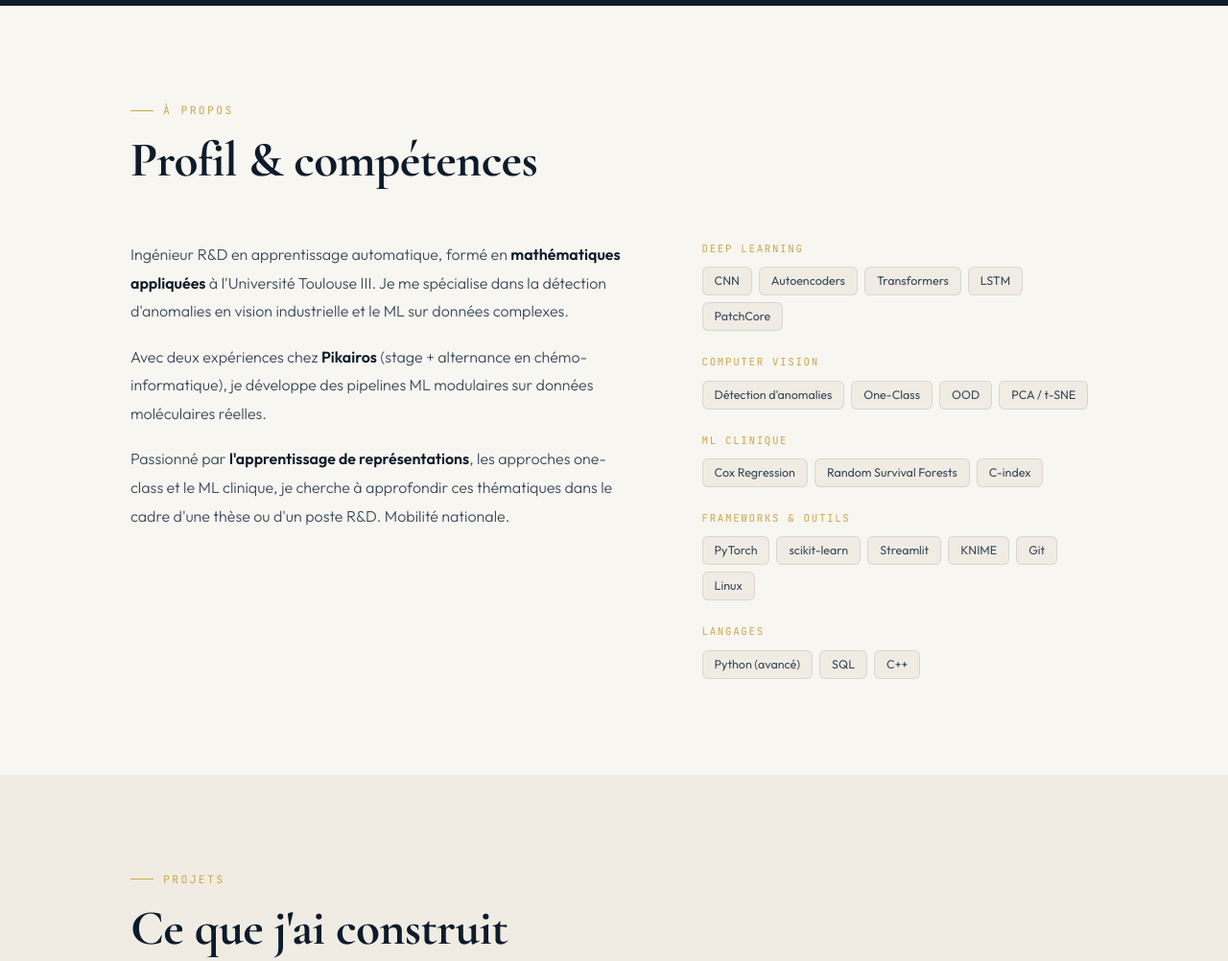
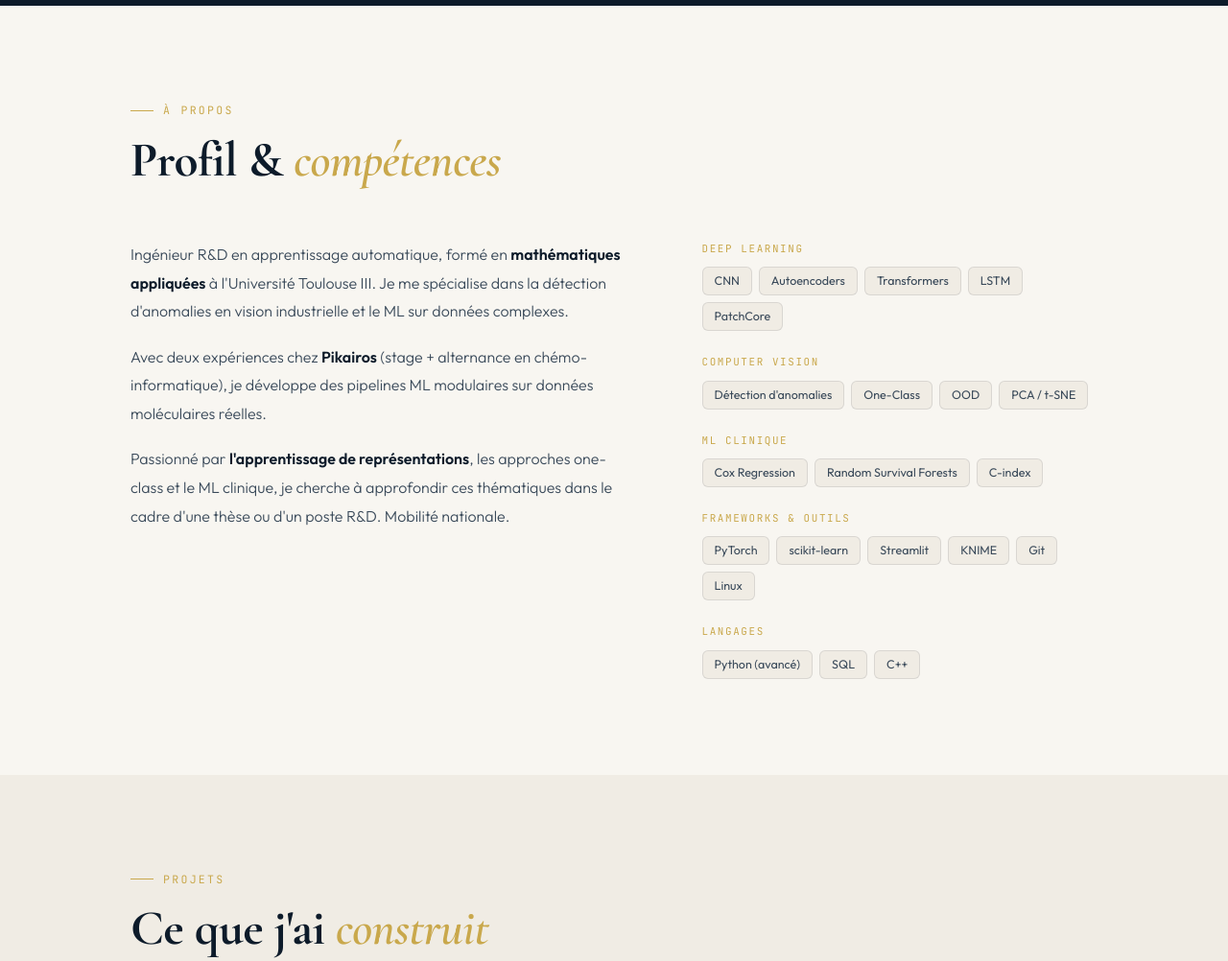
Before and after one commit to Machoudi-1/Machoudi-1.github.io, a plain HTML site: page index.html in a window 1280 px wide. Shown: the part 960-1962 px from the top of the page at 96% size. Drawn offline with nearby package versions, Linux system fonts and the light colour scheme.

Commit message:
fix: preserve em styling in headings + complete FR/EN translation

```diff
--- a/index.html
+++ b/index.html
@@ -539,15 +539,15 @@
     'contact-sub':   { fr: 'Disponible pour une thèse CIFRE ou académique, ou un poste R&D en IA. Mobilité nationale — France entière.', en: 'Available for a CIFRE or academic PhD, or an AI R&D position. Open to relocation across France.' },
     'ci-val-loc': { fr: 'Toulouse — Mobilité nationale', en: 'Toulouse — Open to relocation' },
     'label-about':   { fr: 'À propos',            en: 'About' },
-    'heading-about': { fr: 'Profil & compétences', en: 'Profile & skills' },
+    'heading-about': { fr: 'Profil & <em>compétences</em>', en: 'Profile & <em>skills</em>' },
     'label-projects':   { fr: 'Projets',              en: 'Projects' },
-    'heading-projects': { fr: "Ce que j'ai construit", en: "What I've built" },
+    'heading-projects': { fr: "Ce que j'ai <em>construit</em>", en: "What I've <em>built</em>" },
     'label-exp':   { fr: 'Expériences',       en: 'Experience' },
-    'heading-exp': { fr: 'R&D chez Pikairos', en: 'R&D at Pikairos' },
+    'heading-exp': { fr: 'R&D chez <em>Pikairos</em>', en: 'R&D at <em>Pikairos</em>' },
     'label-qual':   { fr: 'Savoir-être',  en: 'Soft Skills' },
-    'heading-qual': { fr: 'Mes qualités', en: 'My qualities' },
+    'heading-qual': { fr: 'Mes <em>qualités</em>', en: 'My <em>qualities</em>' },
     'label-parc':   { fr: 'Parcours',              en: 'Background' },
-    'heading-parc': { fr: 'Formation & expérience', en: 'Education & experience' },
+    'heading-parc': { fr: 'Formation & <em>expérience</em>', en: 'Education & <em>experience</em>' },
     'label-contact': { fr: 'Contact', en: 'Contact' },
     'about-p1': { fr: "Ingénieur R&D en apprentissage automatique, formé en <strong>mathématiques appliquées</strong> à l'Université Toulouse III. Je me spécialise dans la détection d'anomalies en vision industrielle et le ML sur données complexes.", en: 'ML R&D Engineer trained in <strong>applied mathematics</strong> at Université Toulouse III. I specialize in anomaly detection for industrial vision and ML on complex data.' },
     'about-p2': { fr: "Avec deux expériences chez <strong>Pikairos</strong> (stage + alternance en chémo-informatique), je développe des pipelines ML modulaires sur données moléculaires réelles.", en: 'With two positions at <strong>Pikairos</strong> (internship + work-study in chemo-informatics), I develop modular ML pipelines on real molecular data.' },
@@ -575,12 +575,12 @@
   function applyLang(lang) {
     document.querySelectorAll('[data-i18n]').forEach(el => {
       const key = el.getAttribute('data-i18n');
-      if (translations[key] && translations[key][lang] !== undefined) {
-        if (el.hasAttribute('data-i18n-html')) {
-          el.innerHTML = translations[key][lang];
-        } else {
-          el.textContent = translations[key][lang];
-        }
+      if (!translations[key] || translations[key][lang] === undefined) return;
+      const val = translations[key][lang];
+      if (el.hasAttribute('data-i18n-html') || el.querySelector('em, strong')) {
+        el.innerHTML = val;
+      } else {
+        el.textContent = val;
       }
     });
     html.setAttribute('lang', lang);
```
